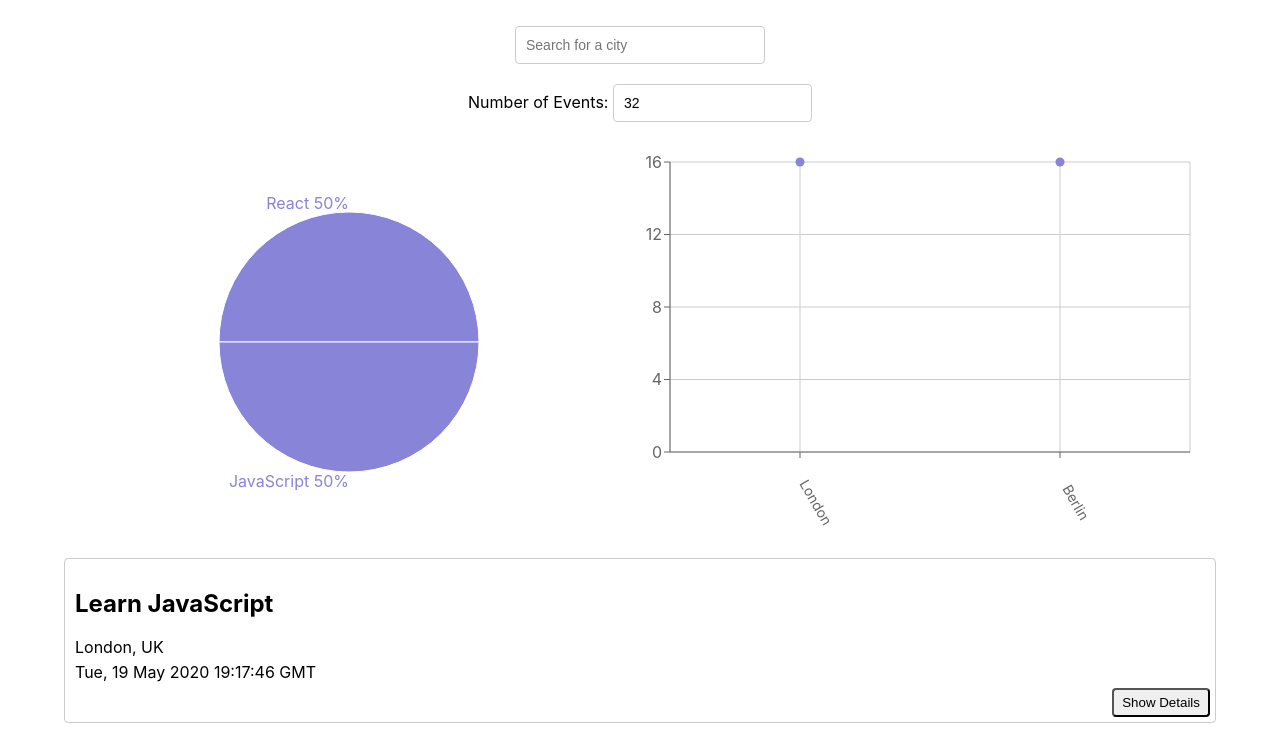
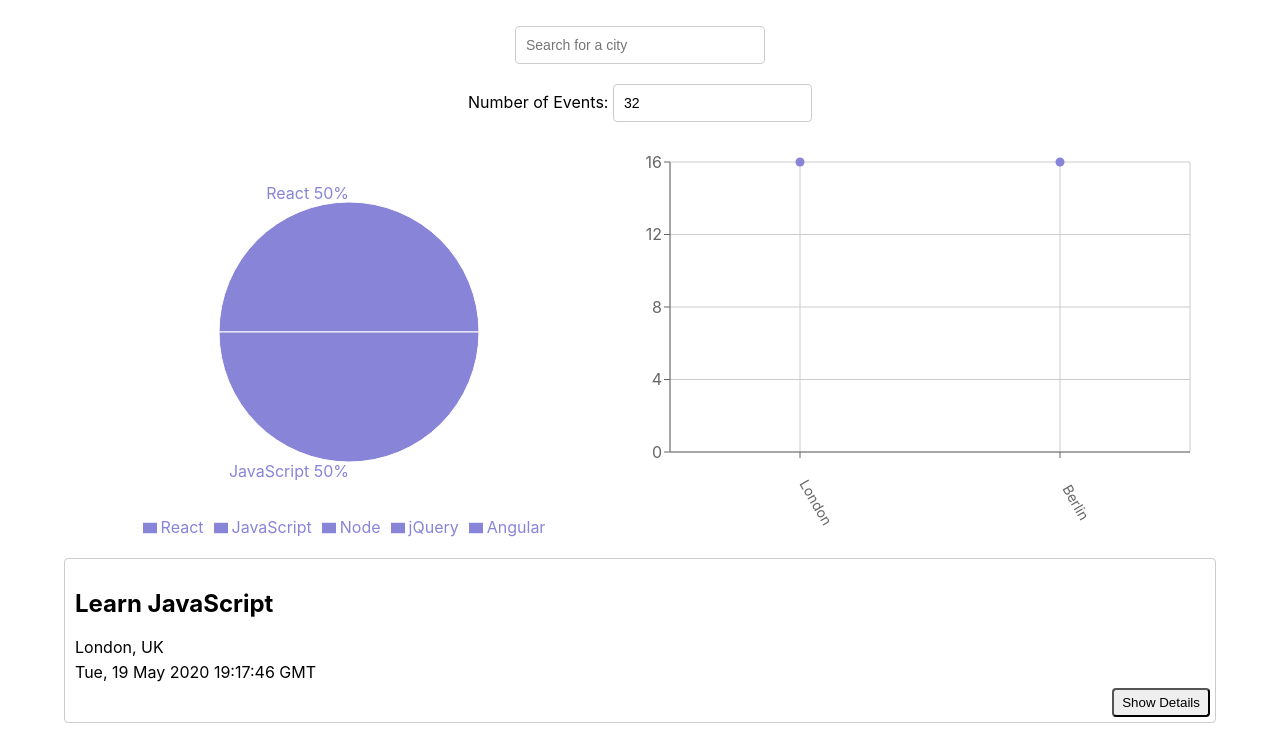
Before and after one commit to juliocgtrz/meet, a React (Create React App) app: page / in a window 1280 px wide. Shown: the top 731 px of the page. Built offline with nearby package versions, Linux system fonts and the light colour scheme; what atatus-spa would draw is missing.

Commit message:
Update EventGenresChart.js
added colors for pie chart

```diff
--- a/src/components/EventGenresChart.js
+++ b/src/components/EventGenresChart.js
@@ -11,17 +11,19 @@
     const [data, setData] = useState([]);
 
     const genres = ['React', 'JavaScript', 'Node', 'jQuery', 'Angular'];
+    const colors = ['#C8A2C8', '#c9a461', '#FFB6C1', '#ADD8E6', '#7FFFD4'];
 
     useEffect(() => {
         setData(getData());
     }, [`${events}`]);
 
     const getData = () => {
-        const data = genres.map(genre => {
+        const data = genres.map((genre, index) => {
             const filteredEvents = events.filter(event => event.summary.includes(genre));
             return {
                 name: genre,
-                value: filteredEvents.length
+                value: filteredEvents.length,
+                color: colors[index]
             }
         })
         return data;
@@ -56,6 +58,12 @@
               label={renderCustomizedLabel}
               outerRadius={130}
             />
+            {
+              data.map((entry, index) => (
+                <Cell key={`cell-${index}`} fill={entry.color} />
+              ))
+            }
+            <Legend />
           </PieChart>
         </ResponsiveContainer>
     );
```
